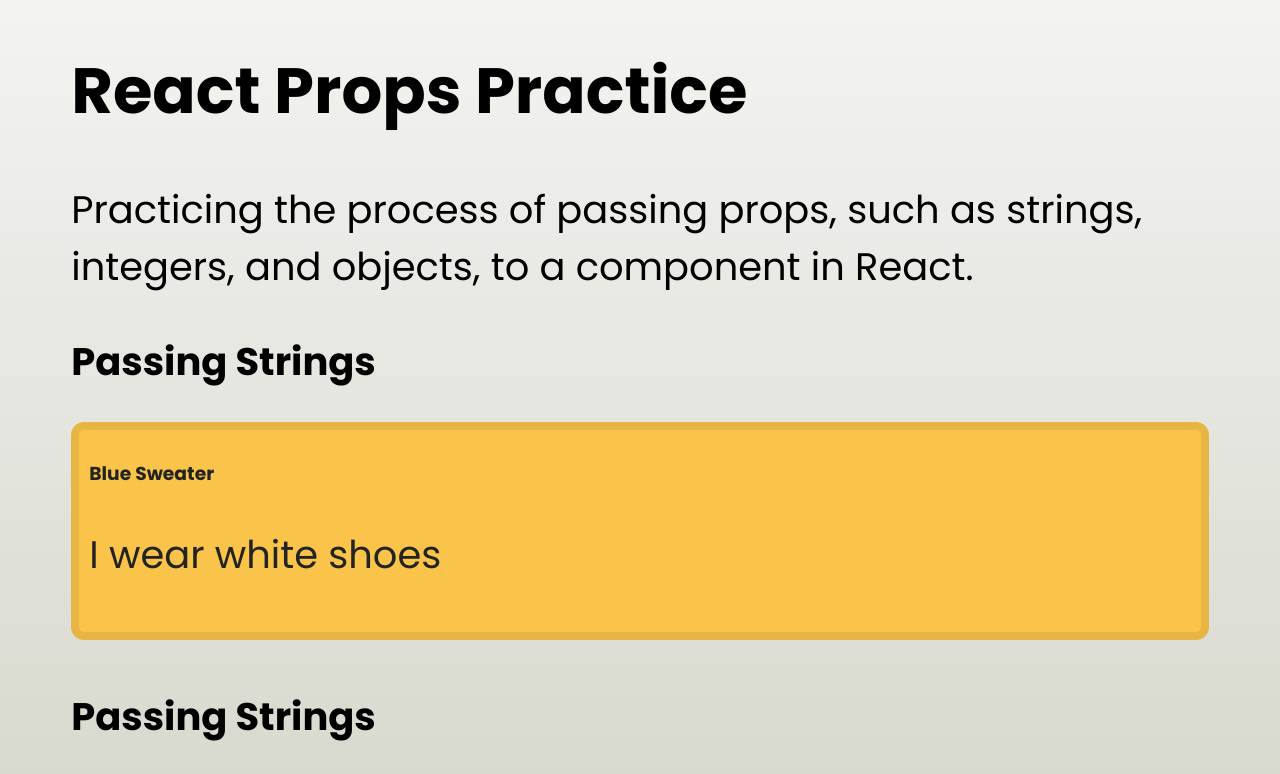
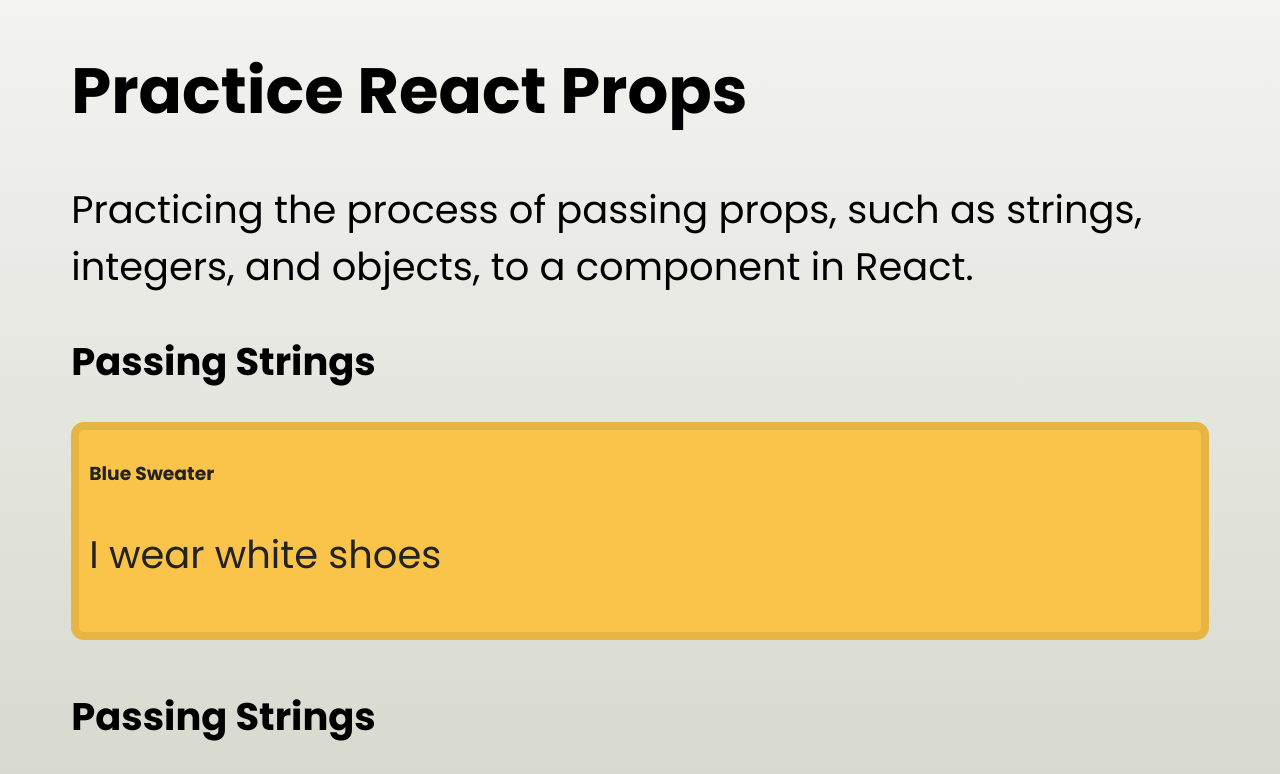
Before and after one commit to jsohndata/practice-react-props-c11, a React (Create React App) app: page / in a window 1280 px wide. Shown: the top 774 px of the page. Built offline with nearby package versions, Linux system fonts and the light colour scheme.

Commit message:
FIXED title to new

```diff
--- a/src/components/Main.jsx
+++ b/src/components/Main.jsx
@@ -2,7 +2,7 @@
 
   return (
     <main>
-      <h1>React Props Practice</h1>
+      <h1>Practice React Props</h1>
     </main>
   )
 }
```
